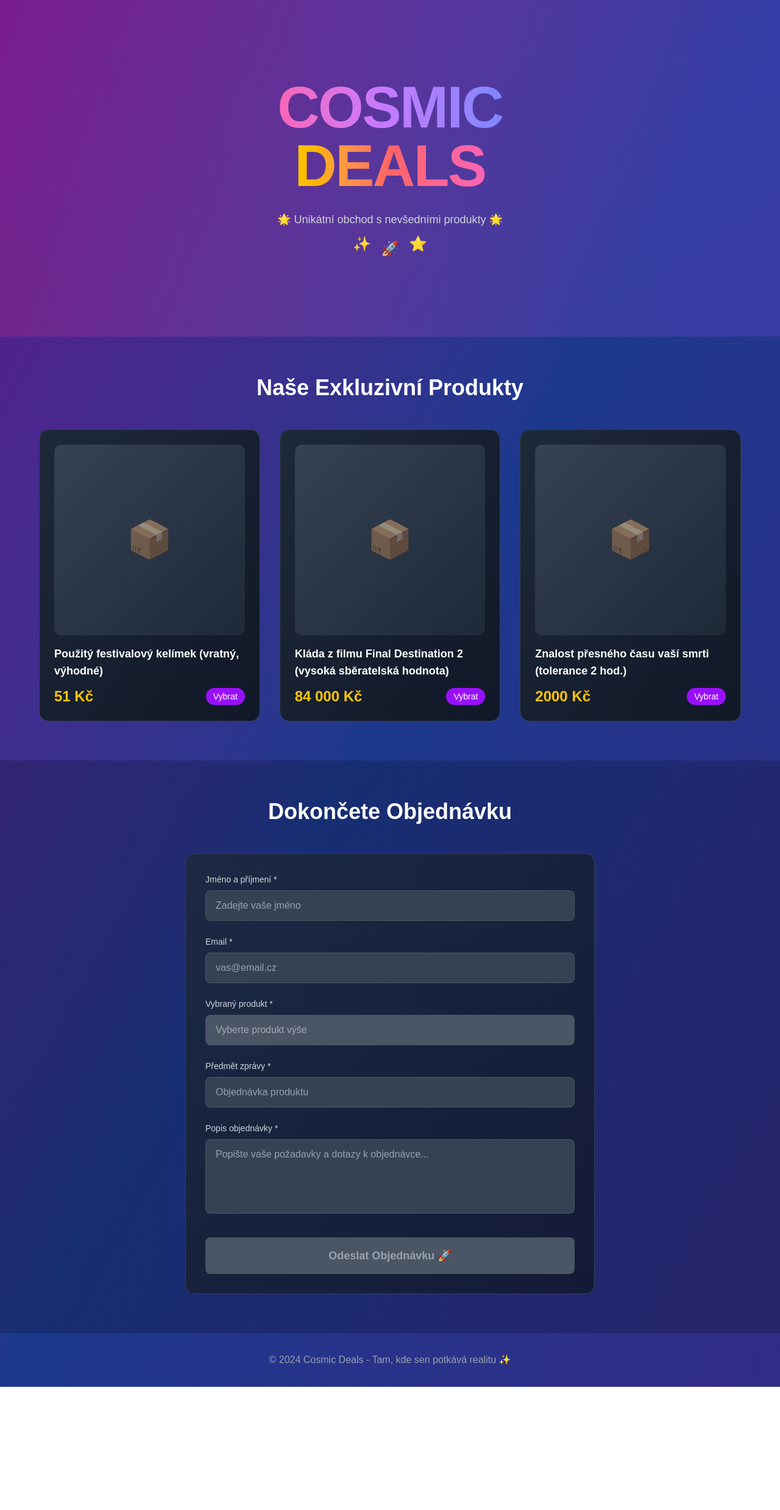
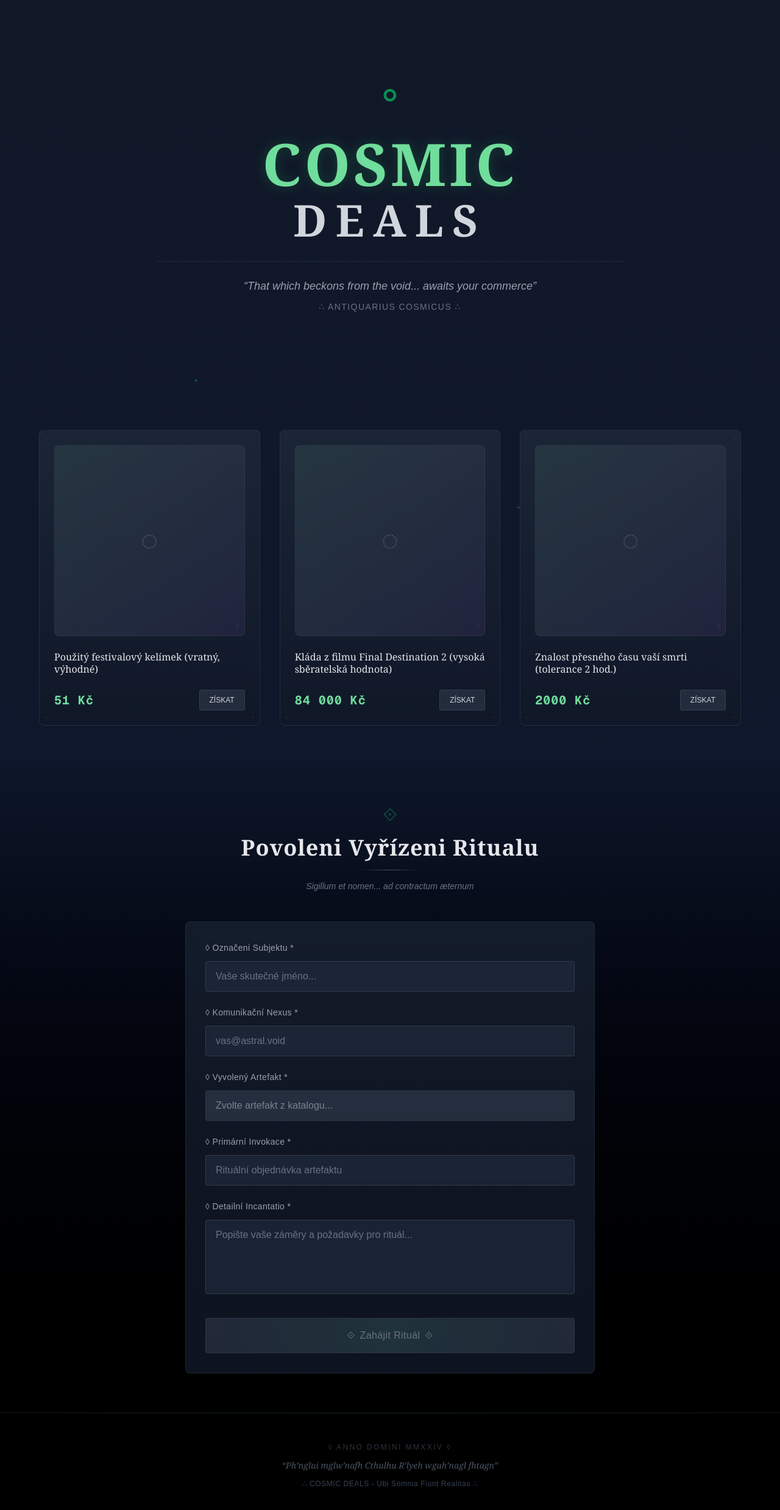
Before and after one commit to JanZaion/cosmic-deals-store, a Next.js app: page / in a window 1280 px wide. Shown: the top 2476 px of the page at 61% size. Before the commit the page ends 2274 px from the top, so only its background shows below. Built offline with nearby package versions, Linux system fonts and the light colour scheme.

Commit message:
feat: make it very lovecraftian

```diff
--- a/app/page.tsx
+++ b/app/page.tsx
@@ -135,68 +135,90 @@ export default function Home() {
     formData.caseDescription;
 
   return (
-    <div className="min-h-screen bg-gradient-to-br from-purple-900 via-blue-900 to-indigo-900">
+    <div className="min-h-screen bg-gradient-to-b from-gray-900 via-slate-900 to-black relative overflow-hidden">
+      {/* Eldritch Background Pattern */}
+      <div className="absolute inset-0 opacity-5">
+        <div className="absolute top-0 left-0 w-full h-full bg-[radial-gradient(circle_at_20%_50%,_theme(colors.green.900/20)_0%,_transparent_50%)]"></div>
+        <div className="absolute top-0 right-0 w-full h-full bg-[radial-gradient(circle_at_80%_20%,_theme(colors.purple.900/20)_0%,_transparent_50%)]"></div>
+        <div className="absolute bottom-0 left-1/2 w-full h-full bg-[radial-gradient(circle_at_50%_100%,_theme(colors.indigo.900/20)_0%,_transparent_70%)]"></div>
+      </div>
+
+      {/* Floating Particles */}
+      <div className="absolute inset-0 overflow-hidden">
+        <div className="absolute top-1/4 left-1/4 w-1 h-1 bg-green-400/30 rounded-full animate-pulse"></div>
+        <div className="absolute top-1/3 right-1/3 w-1 h-1 bg-purple-400/20 rounded-full animate-pulse delay-1000"></div>
+        <div className="absolute bottom-1/4 left-1/3 w-1 h-1 bg-indigo-400/25 rounded-full animate-pulse delay-2000"></div>
+      </div>
+
       {/* Header */}
-      <div className="relative overflow-hidden">
-        <div className="absolute inset-0 bg-gradient-to-r from-pink-500/20 to-violet-500/20"></div>
-        <div className="relative px-6 py-24 sm:px-12 sm:py-32 lg:px-16">
-          <div className="mx-auto max-w-2xl text-center">
-            <h1 className="text-6xl font-extrabold tracking-tight text-white sm:text-7xl lg:text-8xl">
-              <span className="bg-gradient-to-r from-pink-400 via-purple-400 to-indigo-400 bg-clip-text text-transparent">
-                COSMIC
-              </span>
-              <br />
-              <span className="bg-gradient-to-r from-yellow-400 via-red-400 to-pink-400 bg-clip-text text-transparent">
-                DEALS
-              </span>
+      <div className="relative">
+        <div className="px-6 py-24 sm:px-12 sm:py-32 lg:px-16">
+          <div className="mx-auto max-w-3xl text-center">
+            <div className="mb-8">
+              <div className="text-green-400/60 text-6xl mb-4 animate-pulse">⚬</div>
+            </div>
+            <h1 className="text-6xl font-bold tracking-wider text-gray-100 sm:text-7xl lg:text-8xl font-serif">
+              <span className="block text-green-300/90 drop-shadow-[0_0_10px_rgba(34,197,94,0.3)]">COSMIC</span>
+              <span className="block text-gray-300 text-5xl sm:text-6xl lg:text-7xl mt-2 tracking-[0.2em]">DEALS</span>
             </h1>
-            <p className="mt-6 text-lg leading-8 text-gray-300 font-medium">
-              🌟 Unikátní obchod s nevšedními produkty 🌟
-            </p>
-            <div className="mt-4 flex justify-center space-x-4">
-              <span className="animate-bounce text-2xl">✨</span>
-              <span className="animate-pulse text-2xl">🚀</span>
-              <span className="animate-bounce text-2xl delay-100">⭐</span>
+            <div className="mt-8 border-t border-gray-600/30 pt-6">
+              <p className="text-lg leading-8 text-gray-400 font-light italic">
+                &ldquo;That which beckons from the void... awaits your commerce&rdquo;
+              </p>
+              <p className="text-sm text-gray-500 mt-2 tracking-widest">∴ ANTIQUARIUS COSMICUS ∴</p>
             </div>
           </div>
         </div>
       </div>
 
       {/* Products */}
-      <div className="px-6 py-16 sm:px-12 lg:px-16">
+      <div className="px-6 py-16 sm:px-12 lg:px-16 relative">
         <div className="mx-auto max-w-7xl">
-          <h2 className="text-4xl font-bold text-center text-white mb-12">Naše Exkluzivní Produkty</h2>
-
           <div className="grid grid-cols-1 md:grid-cols-3 gap-8">
             {products.map((product) => (
               <div
                 key={product.id}
                 onClick={() => handleProductSelect(product)}
-                className={`group relative cursor-pointer transform transition-all duration-300 hover:scale-105 ${
+                className={`group relative cursor-pointer transform transition-all duration-500 hover:scale-[1.02] ${
                   selectedProduct === product.name
-                    ? 'ring-4 ring-yellow-400 shadow-2xl shadow-yellow-400/50'
-                    : 'hover:shadow-xl hover:shadow-purple-500/50'
+                    ? 'ring-2 ring-green-400/50 shadow-2xl shadow-green-400/20'
+                    : 'hover:shadow-2xl hover:shadow-gray-900/80'
                 }`}
               >
-                <div className="bg-gradient-to-br from-gray-800 to-gray-900 rounded-2xl p-6 h-full border border-gray-700">
-                  <div className="aspect-square bg-gradient-to-br from-gray-700 to-gray-800 rounded-xl mb-4 flex items-center justify-center overflow-hidden">
-                    <div className="text-6xl opacity-50">📦</div>
+                <div className="bg-gradient-to-b from-gray-800/80 to-gray-900/90 rounded-lg p-6 h-full border border-gray-700/50 backdrop-blur-sm relative overflow-hidden group-hover:border-gray-600/70 transition-all duration-300">
+                  {/* Subtle eldritch pattern overlay */}
+                  <div className="absolute inset-0 opacity-5 bg-[radial-gradient(circle_at_center,_theme(colors.green.500)_1px,_transparent_1px)] bg-[length:20px_20px]"></div>
+
+                  <div className="aspect-square bg-gradient-to-br from-gray-700/50 to-gray-800/70 rounded-lg mb-6 flex items-center justify-center overflow-hidden border border-gray-600/30 relative">
+                    <div className="absolute inset-0 bg-gradient-to-br from-green-900/10 to-purple-900/10"></div>
+                    <div className="text-5xl opacity-30 text-gray-400 relative z-10">◌</div>
+                    <div className="absolute bottom-2 right-2 text-xs text-gray-600 opacity-50">◊</div>
                   </div>
 
-                  <h3 className="text-lg font-bold text-white mb-3 min-h-[3rem]">{product.name}</h3>
+                  <h3 className="text-base font-medium text-gray-200 mb-4 min-h-[3rem] font-serif leading-tight">
+                    {product.name}
+                  </h3>
 
                   <div className="flex justify-between items-center">
-                    <span className="text-2xl font-bold text-yellow-400">{product.price}</span>
+                    <span className="text-xl font-bold text-green-300/90 font-mono tracking-wider">
+                      {product.price}
+                    </span>
                     <div
-                      className={`px-3 py-1 rounded-full text-sm font-medium transition-colors ${
+                      className={`px-4 py-2 rounded-sm text-xs font-medium transition-all duration-300 border ${
                         selectedProduct === product.name
-                          ? 'bg-yellow-400 text-black'
-                          : 'bg-purple-600 text-white group-hover:bg-purple-500'
+                          ? 'bg-green-400/20 text-green-300 border-green-400/40 shadow-inner'
+                          : 'bg-gray-700/50 text-gray-300 border-gray-600/50 group-hover:bg-gray-600/60 group-hover:text-gray-200'
                       }`}
                     >
-                      {selectedProduct === product.name ? 'Vybráno' : 'Vybrat'}
+                      {selectedProduct === product.name ? 'VYBRÁNO' : 'ZÍSKAT'}
                     </div>
                   </div>
+
+                  {/* Subtle corner ornaments */}
+                  <div className="absolute top-2 left-2 text-gray-600/30 text-xs">⌜</div>
+                  <div className="absolute top-2 right-2 text-gray-600/30 text-xs">⌝</div>
+                  <div className="absolute bottom-2 left-2 text-gray-600/30 text-xs">⌞</div>
+                  <div className="absolute bottom-2 right-2 text-gray-600/30 text-xs">⌟</div>
                 </div>
               </div>
             ))}
@@ -205,69 +227,89 @@ export default function Home() {
       </div>
 
       {/* Form */}
-      <div className="px-6 py-16 sm:px-12 lg:px-16 bg-black/20">
-        <div className="mx-auto max-w-2xl">
-          <h2 className="text-4xl font-bold text-center text-white mb-12">Dokončete Objednávku</h2>
+      <div className="px-6 py-16 sm:px-12 lg:px-16 bg-gradient-to-b from-transparent to-black/40 relative">
+        <div className="absolute inset-0 bg-[radial-gradient(ellipse_at_center,_theme(colors.green.900/5)_0%,_transparent_70%)]"></div>
+        <div className="mx-auto max-w-2xl relative">
+          <div className="text-center mb-12">
+            <div className="text-green-400/30 text-3xl mb-4">⟐</div>
+            <h2 className="text-4xl font-bold text-gray-200 mb-4 font-serif tracking-wide">
+              Povoleni Vyřízeni Ritualu
+            </h2>
+            <div className="w-24 h-px bg-gradient-to-r from-transparent via-gray-600 to-transparent mx-auto"></div>
+            <p className="text-gray-500 mt-4 italic text-sm">Sigillum et nomen... ad contractum æternum</p>
+          </div>
 
           <form onSubmit={handleSubmit} className="space-y-6">
-            <div className="bg-gradient-to-br from-gray-800/80 to-gray-900/80 rounded-2xl p-8 backdrop-blur-sm border border-gray-700">
+            <div className="bg-gradient-to-b from-gray-800/60 to-gray-900/80 rounded-lg p-8 backdrop-blur-sm border border-gray-700/40 relative overflow-hidden">
+              {/* Subtle eldritch overlay */}
+              <div className="absolute inset-0 opacity-5 bg-[linear-gradient(45deg,_theme(colors.green.500)_1px,_transparent_1px)] bg-[length:30px_30px]"></div>
               <div className="grid grid-cols-1 gap-6">
-                <div>
-                  <label className="block text-sm font-medium text-gray-300 mb-2">Jméno a příjmení *</label>
+                <div className="relative">
+                  <label className="block text-sm font-medium text-gray-400 mb-3 tracking-wide">
+                    ◊ Označeni Subjektu *
+                  </label>
                   <input
                     type="text"
                     name="customerName"
                     value={formData.customerName}
                     onChange={handleInputChange}
-                    className="w-full px-4 py-3 bg-gray-700 border border-gray-600 rounded-lg text-white placeholder-gray-400 focus:outline-none focus:ring-2 focus:ring-purple-500 focus:border-transparent transition-colors"
-                    placeholder="Zadejte vaše jméno"
+                    className="w-full px-4 py-3 bg-gray-800/70 border border-gray-600/50 rounded-sm text-gray-200 placeholder-gray-500 focus:outline-none focus:ring-1 focus:ring-green-400/50 focus:border-green-400/50 transition-all duration-300 backdrop-blur-sm"
+                    placeholder="Vaše skutečné jméno..."
                   />
                 </div>
 
-                <div>
-                  <label className="block text-sm font-medium text-gray-300 mb-2">Email *</label>
+                <div className="relative">
+                  <label className="block text-sm font-medium text-gray-400 mb-3 tracking-wide">
+                    ◊ Komunikační Nexus *
+                  </label>
                   <input
                     type="email"
                     name="customerEmail"
                     value={formData.customerEmail}
                     onChange={handleInputChange}
-                    className="w-full px-4 py-3 bg-gray-700 border border-gray-600 rounded-lg text-white placeholder-gray-400 focus:outline-none focus:ring-2 focus:ring-purple-500 focus:border-transparent transition-colors"
-                    placeholder="vas@email.cz"
+                    className="w-full px-4 py-3 bg-gray-800/70 border border-gray-600/50 rounded-sm text-gray-200 placeholder-gray-500 focus:outline-none focus:ring-1 focus:ring-green-400/50 focus:border-green-400/50 transition-all duration-300 backdrop-blur-sm"
+                    placeholder="vas@astral.void"
                   />
                 </div>
 
-                <div>
-                  <label className="block text-sm font-medium text-gray-300 mb-2">Vybraný produkt *</label>
+                <div className="relative">
+                  <label className="block text-sm font-medium text-gray-400 mb-3 tracking-wide">
+                    ◊ Vyvolený Artefakt *
+                  </label>
                   <input
                     type="text"
                     value={selectedProduct}
                     readOnly
-                    className="w-full px-4 py-3 bg-gray-600 border border-gray-600 rounded-lg text-white cursor-not-allowed"
-                    placeholder="Vyberte produkt výše"
+                    className="w-full px-4 py-3 bg-gray-700/50 border border-gray-600/30 rounded-sm text-gray-300 cursor-not-allowed backdrop-blur-sm"
+                    placeholder="Zvolte artefakt z katalogu..."
                   />
                 </div>
 
-                <div>
-                  <label className="block text-sm font-medium text-gray-300 mb-2">Předmět zprávy *</label>
+                <div className="relative">
+                  <label className="block text-sm font-medium text-gray-400 mb-3 tracking-wide">
+                    ◊ Primární Invokace *
+                  </label>
                   <input
                     type="text"
                     name="caseSubject"
                     value={formData.caseSubject}
                     onChange={handleInputChange}
-                    className="w-full px-4 py-3 bg-gray-700 border border-gray-600 rounded-lg text-white placeholder-gray-400 focus:outline-none focus:ring-2 focus:ring-purple-500 focus:border-transparent transition-colors"
-                    placeholder="Objednávka produktu"
+                    className="w-full px-4 py-3 bg-gray-800/70 border border-gray-600/50 rounded-sm text-gray-200 placeholder-gray-500 focus:outline-none focus:ring-1 focus:ring-green-400/50 focus:border-green-400/50 transition-all duration-300 backdrop-blur-sm"
+                    placeholder="Rituální objednávka artefaktu"
                   />
                 </div>
 
-                <div>
-                  <label className="block text-sm font-medium text-gray-300 mb-2">Popis objednávky *</label>
+                <div className="relative">
+                  <label className="block text-sm font-medium text-gray-400 mb-3 tracking-wide">
+                    ◊ Detailní Incantatio *
+                  </label>
                   <textarea
                     name="caseDescription"
                     value={formData.caseDescription}
                     onChange={handleInputChange}
                     rows={4}
-                    className="w-full px-4 py-3 bg-gray-700 border border-gray-600 rounded-lg text-white placeholder-gray-400 focus:outline-none focus:ring-2 focus:ring-purple-500 focus:border-transparent transition-colors resize-none"
-                    placeholder="Popište vaše požadavky a dotazy k objednávce..."
+                    className="w-full px-4 py-3 bg-gray-800/70 border border-gray-600/50 rounded-sm text-gray-200 placeholder-gray-500 focus:outline-none focus:ring-1 focus:ring-green-400/50 focus:border-green-400/50 transition-all duration-300 resize-none backdrop-blur-sm"
+                    placeholder="Popište vaše záměry a požadavky pro rituál..."
                   />
                 </div>
               </div>
@@ -275,19 +317,24 @@ export default function Home() {
               <button
                 type="submit"
                 disabled={!isFormValid || mutation.isPending}
-                className={`w-full mt-8 py-4 px-6 rounded-lg font-bold text-lg transition-all duration-300 ${
+                className={`w-full mt-8 py-4 px-6 rounded-sm font-medium text-base tracking-wide transition-all duration-500 border relative overflow-hidden ${
                   isFormValid && !mutation.isPending
-                    ? 'bg-gradient-to-r from-purple-600 to-pink-600 hover:from-purple-700 hover:to-pink-700 text-white shadow-lg hover:shadow-xl transform hover:scale-105'
-                    : 'bg-gray-600 text-gray-400 cursor-not-allowed'
+                    ? 'bg-gradient-to-r from-green-900/60 to-green-800/80 hover:from-green-800/70 hover:to-green-700/90 text-green-200 border-green-400/40 shadow-lg shadow-green-900/30 hover:shadow-xl hover:shadow-green-900/40 backdrop-blur-sm'
+                    : 'bg-gray-700/50 text-gray-500 cursor-not-allowed border-gray-600/30'
                 }`}
               >
+                <div className="absolute inset-0 bg-gradient-to-r from-transparent via-green-400/5 to-transparent animate-pulse"></div>
                 {mutation.isPending ? (
-                  <div className="flex items-center justify-center space-x-2">
-                    <div className="animate-spin rounded-full h-5 w-5 border-b-2 border-white"></div>
-                    <span>Odesílání...</span>
+                  <div className="flex items-center justify-center space-x-3 relative z-10">
+                    <div className="animate-spin rounded-full h-4 w-4 border border-green-300/30 border-t-green-300"></div>
+                    <span>Vykonává se rituál...</span>
                   </div>
                 ) : (
-                  'Odeslat Objednávku 🚀'
+                  <div className="flex items-center justify-center space-x-2 relative z-10">
+                    <span>⟐</span>
+                    <span>Zahájit Rituál</span>
+                    <span>⟐</span>
+                  </div>
                 )}
               </button>
             </div>
@@ -296,8 +343,15 @@ export default function Home() {
       </div>
 
       {/* Footer */}
-      <footer className="text-center py-8 text-gray-400">
-        <p>© 2024 Cosmic Deals - Tam, kde sen potkává realitu ✨</p>
+      <footer className="text-center py-12 text-gray-600 border-t border-gray-800/50 relative">
+        <div className="absolute inset-x-0 top-0 h-px bg-gradient-to-r from-transparent via-green-900/30 to-transparent"></div>
+        <div className="space-y-3">
+          <p className="text-xs tracking-[0.2em] opacity-60">◊ ANNO DOMINI MMXXIV ◊</p>
+          <p className="text-sm font-serif italic">
+            &ldquo;Ph&rsquo;nglui mglw&rsquo;nafh Cthulhu R&rsquo;lyeh wgah&rsquo;nagl fhtagn&rdquo;
+          </p>
+          <p className="text-xs text-gray-700 tracking-wider">∴ COSMIC DEALS - Ubi Somnia Fiunt Realitas ∴</p>
+        </div>
       </footer>
     </div>
   );
```
